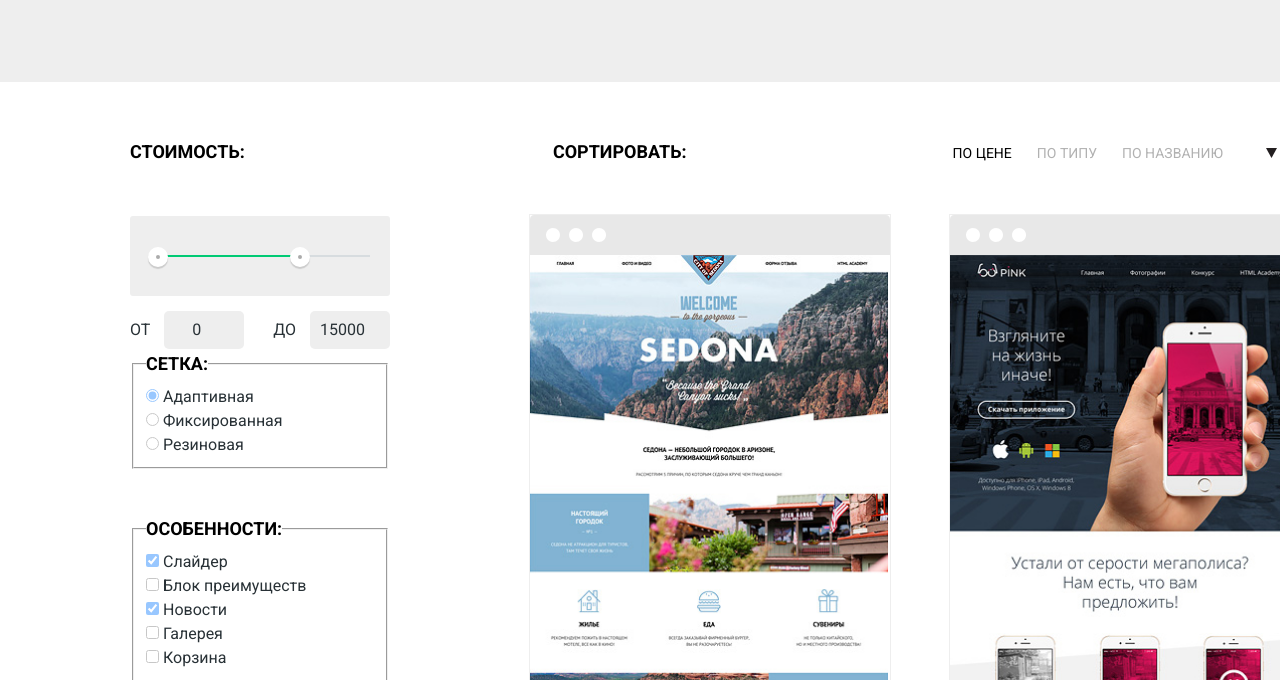
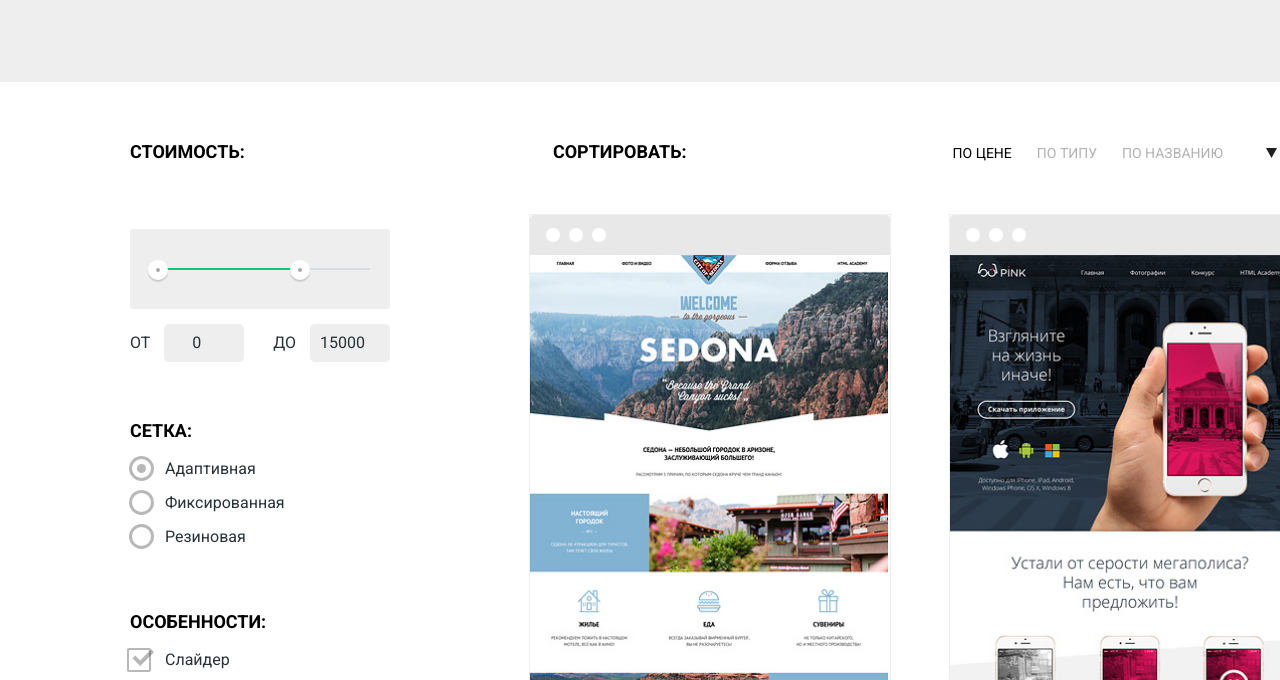
Before and after one commit to NikGP83/526999-nerds-28, a plain HTML site: page catalog.html in a window 1280 px wide. Shown: the part 267-947 px from the top of the page. Drawn offline with Linux system fonts and the light colour scheme.

Commit message:
Фильтр товаров

```diff
--- a/catalog.html
+++ b/catalog.html
@@ -13,7 +13,7 @@
     <nav class="site-navigation">
       <div class="container">
        <div class="site-navigation-wrapper">
-      <a class="header-logo"><img src="img/nerds-logo.svg" alt="Магазин сайтов Nёrd's" width="160" height="65"></a>
+      <a class="header-logo inner-logo" href="index.html"><img src="img/nerds-logo.svg" alt="Магазин сайтов Nёrd's" width="160" height="65"></a>
       <ul class="site-navigation-menu">
         <li class="site-navigation-item"><a href="index.html">Студия</a></li>
         <li class="site-navigation-item"><a href="#">Клиенты</a></li>
@@ -56,44 +56,44 @@
             </div>
           </div>
         </fieldset>
-        <fieldset class="radio-filter">
+        <fieldset class="filter-option radio-filter">
         <legend>Сетка:</legend>
         <ul>
           <li>
-            <input class="filter-input-radio" type="radio" name="layout" value="adaptive" id="adaptive-layout" checked>
+            <input class="visually-hidden filter-input-radio" type="radio" name="layout" value="adaptive" id="adaptive-layout" checked>
             <label for="adaptive-layout">Адаптивная</label>
           </li>
           <li>
-            <input class="filter-input-radio" type="radio" name="layout" value="fix" id="fix-layout">
+            <input class="visually-hidden filter-input-radio" type="radio" name="layout" value="fix" id="fix-layout">
             <label for="fix-layout">Фиксированная</label>
           </li>
           <li>
-            <input class="filter-input-radio" type="radio" name="layout" value="flexible" id="flexible-layout">
+            <input class="visually-hidden filter-input-radio" type="radio" name="layout" value="flexible" id="flexible-layout">
             <label for="flexible-layout">Резиновая</label>
           </li>
         </ul>
         </fieldset>
-        <fieldset class="checkbox-filter">
+        <fieldset class="filter-option checkbox-filter">
           <legend>Особенности:</legend>
           <ul>
             <li>
-              <input class="filter-input-checkbox" type="checkbox" name="slider" id="site-slider" checked>
+              <input class="visually-hidden filter-input-checkbox" type="checkbox" name="slider" id="site-slider" checked>
               <label for="site-slider">Слайдер</label>
             </li>
             <li>
-              <input class="filter-input-checkbox" type="checkbox" name="feature-block" id="site-block">
+              <input class="visually-hidden filter-input-checkbox" type="checkbox" name="feature-block" id="site-block">
               <label for="site-block">Блок преимуществ</label>
             </li>
             <li>
-              <input class="filter-input-checkbox" type="checkbox" name="news" id="site-news" checked>
+              <input class="visually-hidden filter-input-checkbox" type="checkbox" name="news" id="site-news" checked>
               <label for="site-news">Новости</label>
             </li>
             <li>
-              <input class="filter-input-checkbox" type="checkbox" name="gallery" id="site-gallery">
+              <input class="visually-hidden filter-input-checkbox" type="checkbox" name="gallery" id="site-gallery">
               <label for="site-gallery">Галерея</label>
             </li>
             <li>
-              <input class="filter-input-checkbox" type="checkbox" name="cart-block" id="site-cart">
+              <input class="visually-hidden filter-input-checkbox" type="checkbox" name="cart-block" id="site-cart">
               <label for="site-cart">Корзина</label>
             </li>
           </ul>
--- a/css/style.css
+++ b/css/style.css
@@ -3,6 +3,7 @@
   --basic-black: #283136;
   --basic-gray: #EEEEEE;
   --modal-close: rgba(251, 86, 90, 0.3);
+  --checkbox: #4D4D4D;
 
   --special-red: #FB565A;
   --special-red-hower: #E74246;
@@ -217,14 +218,16 @@ img {
 
 /* filter block */
 
-.filter {
+.filters {
   width: 260px;
   margin-right: 140px;
 }
 
+
 .filter-item {
   padding: 0;
   margin: 0;
+  margin-bottom: 54px;
   border: none;
 }
 
@@ -282,18 +285,11 @@ img {
   justify-content: space-between;
 }
 
-.radio-filter {
-  margin-bottom: 45px;
-}
-
-.checkbox-filter {
-  margin-bottom: 50px;
-}
-
-.filter legend {
+.filters legend {
   font-size: 18px;
   line-height: 30px;
   font-weight: 700;
+  margin-bottom: 13px;
   color: var(--advance-black);
   text-transform: uppercase;
 }
@@ -325,15 +321,96 @@ img {
   padding: 0;
 }
 
-.filter-input-checkbox,
-.filter-input-radio {
+.btn-filter {
+  font-size: 16px;
+  line-height: 18px;
+  font-weight: 500;
+  padding: 17px 89px 15px 88px;
+  text-align: center;
+  color: var(--advance-black);
+  background-color: var(--basic-gray);
+  text-transform: uppercase;
+  border-radius: 3px;
+  border: none;
+  cursor: pointer;
+}
+
+.filter-option {
+  border: none;
+  padding: 0;
+  margin: 0;
+  margin-bottom: 46px;
+}
+
+.filter-option:first-child {
+  margin-bottom: 14px;
+}
+
+.filter-option label {
+  position: relative;
+  display: block;
+  cursor: pointer;
+  user-select: none;
+  font-size: 16px;
+  line-height: 19px;
+  color: var(--basic-black);
+  margin-bottom: 15px;
+  padding-left: 35px;
+}
+
+.filter-input-checkbox + label::before {
+  content: "";
+  position: absolute;
+  left: -3px;
+  top: -2px;
+  width: 20px;
+  height: 20px;
+  border: 2px solid var(--checkbox);
+  border-radius: 2px;
   opacity: 0.4;
 }
 
-.filter-input-checkbox:hover,
-.filter-input-radio:hover {
+.filter-input-checkbox:checked + label::after {
+  content: "";
+  position: absolute;
+  top: -1px;
+  left: 2px;
+  width: 22px;
+  height: 17px;
+  background-image: url("../img/tick.svg");
+  opacity: 0.4;
+}
+
+.filter-input-radio + label::before {
+  content: "";
+  position: absolute;
+  left: -1px;
+  top: -3px;
+  width: 19px;
+  height: 19px;
+  border: 3px solid var(--checkbox);
+  border-radius: 50%;
+  opacity: 0.4;
+}
+
+.filter-input-radio:checked + label::after {
+  content: "";
+  position: absolute;
+  left: 7px;
+  top: 5px;
+  width: 9px;
+  height: 9px;
+  background-color: var(--checkbox);
+  border-radius: 50%;
+  opacity: 0.4;
+}
+
+
+
+.filter-input-checkbox:hover::before {
   opacity: 1;
 }
+
 
 .filter-input-checkbox:disabled,
 .filter-input-radio:disabled {
@@ -343,19 +420,6 @@ img {
 .filter-input-checkbox:disabled + label,
 .filter-input-radio:disabled + label {
   opacity: 0.3;
-}
-
-.btn-filter {
-  font-size: 16px;
-  line-height: 18px;
-  font-weight: 500;
-  padding: 17px 89px 15px 88px;
-  text-align: center;
-  color: var(--advance-black);
-  background-color: var(--basic-gray);
-  text-transform: uppercase;
-  border: none;
-  cursor: pointer;
 }
 
 /* order block */
```
Also changed, not shown: img/Catalog.jpg (added), img/tick.svg (added), 1 other file.
